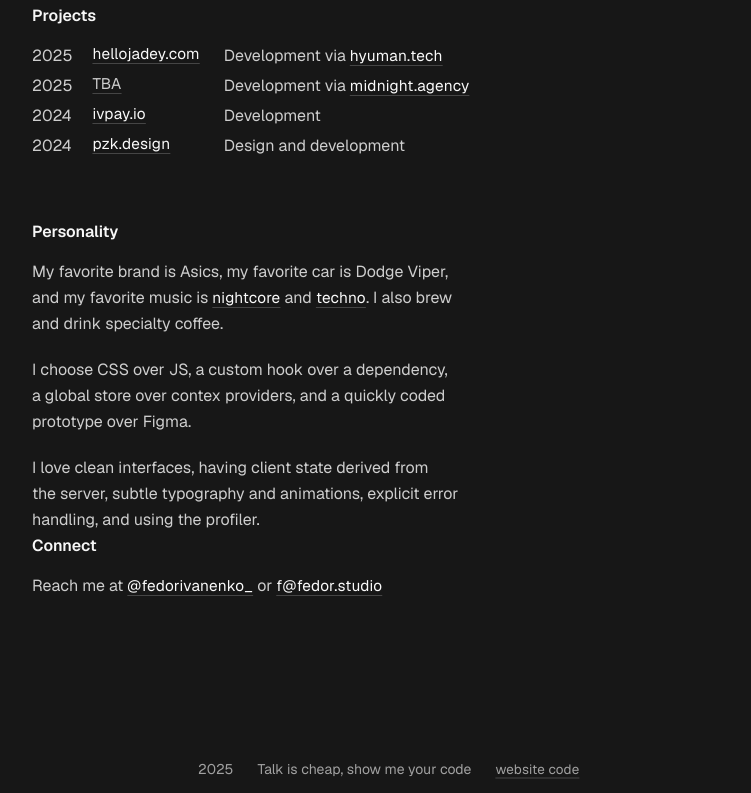
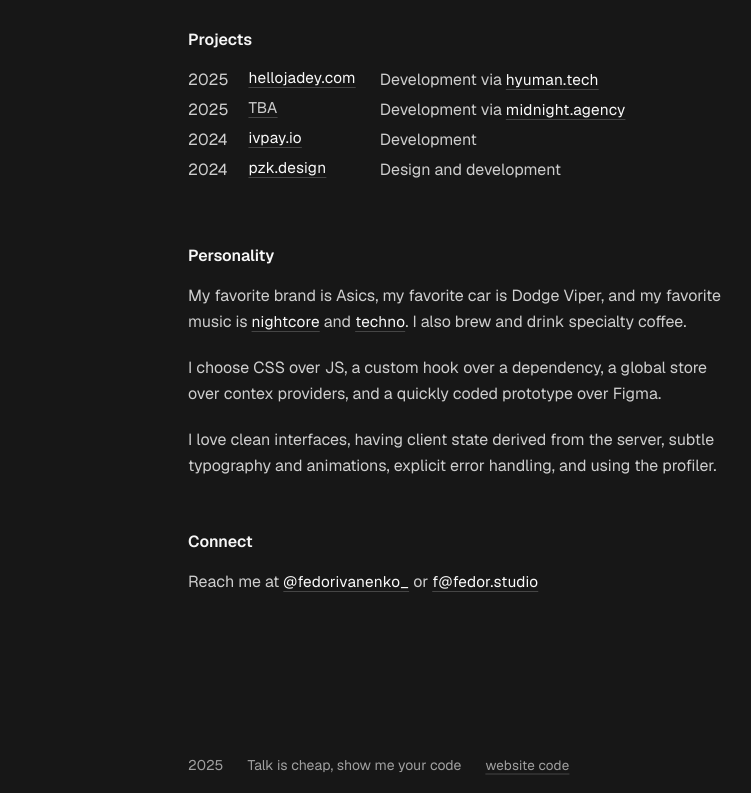
Before and after one commit to fedorivanenko/fedor-ivanenko-personal-website, a Next.js app: page / in a window 1280 px wide. Shown: the part 371-1164 px from the top of the page, without its empty margins (126-877 px from the left). Built offline with nearby package versions, Linux system fonts and the light colour scheme.

Commit message:
layout fixes

```diff
--- a/app/craft/wheel-picker/page.tsx
+++ b/app/craft/wheel-picker/page.tsx
@@ -18,7 +18,7 @@ export default function Page() {
       >
         Wheel Picker
       </h1>
-      <Section className="mb-9">
+      <Section>
         <p>
           Wheel Picker component made with{" "}
           <span data-no-brakes>
@@ -56,7 +56,7 @@ export default function Page() {
           <span data-no-brakes>npm and CLI installations are coming</span>.
         </p>
       </Section>
-      <Section className="flex flex-row mb-9" card>
+      <Section card>
         <Example />
         <KbdGroup className="absolute bottom-2.5 left-2.5">
           <Kbd>↑</Kbd>
--- a/app/globals.css
+++ b/app/globals.css
@@ -156,7 +156,7 @@
     @apply space-y-7.5 sm:space-y-12.5 animation-container col-start-2 max-w-[var(--content-width)] w-full mx-auto lg:mx-0
   }
   header {
-    @apply animate-blur-fade stagger-0 max-w-(--content-width) w-full lg:mx-0 mx-auto px-2.5 lg:px-0 mb-10
+    @apply animate-blur-fade stagger-0 max-w-(--content-width) w-full lg:mx-0 mx-auto px-2.5 lg:px-0 mb-10 translate-y-0.5
   }
 }
 
@@ -204,8 +204,8 @@
   opacity: 0;
   transform: translateY(40px);
   filter: blur(20px);
-  animation: fadeInUp 1s ease-out 1s forwards;
-  animation-delay: calc(var(--stagger, 0) * 0.125s);
+  animation: fadeInUp 500ms ease-out 500ms forwards;
+  animation-delay: calc(var(--stagger, 0) * 75ms);
 }
 
 @utility stagger-* {
--- a/app/page.tsx
+++ b/app/page.tsx
@@ -213,11 +213,11 @@ function ContactPanel() {
 
 export default function Home() {
   return (
-    <div className="animation-container">
+    <article className="animation-container">
       <BioPanel />
       <ProjectsPanel />
       <PersonalityPanel />
       <ContactPanel />
-    </div>
+    </article>
   );
 }
--- a/components/layout/footer.tsx
+++ b/components/layout/footer.tsx
@@ -7,7 +7,7 @@ export default function Footer() {
     <footer
       className={cn(
         sectionVariants({ animated: true }),
-        "w-full max-w-[var(--content-width)] px-5 flex-row gap-x-4 sm:gap-x-6 gap-y-2 space-y-0 text-sm text-muted-foreground mt-auto pt-20 md:pt-40 stagger-5 items-baseline flex-wrap "
+        "w-full max-w-[var(--content-width)] px-2.5 flex-row gap-x-4 sm:gap-x-6 gap-y-2 space-y-0 text-sm text-muted-foreground mt-auto pt-20 md:pt-40 stagger-5 items-baseline flex-wrap "
       )}
     >
       <span>{new Date().getFullYear()}</span>
--- a/components/layout/header.tsx
+++ b/components/layout/header.tsx
@@ -1,7 +1,9 @@
+import Link from "next/link";
+
 export function Header() {
   return (
     <header>
-      {"<-"}
+      <Link href={'/'} target="_self">{"<-"} back</Link>
     </header>
   );
 }
```
